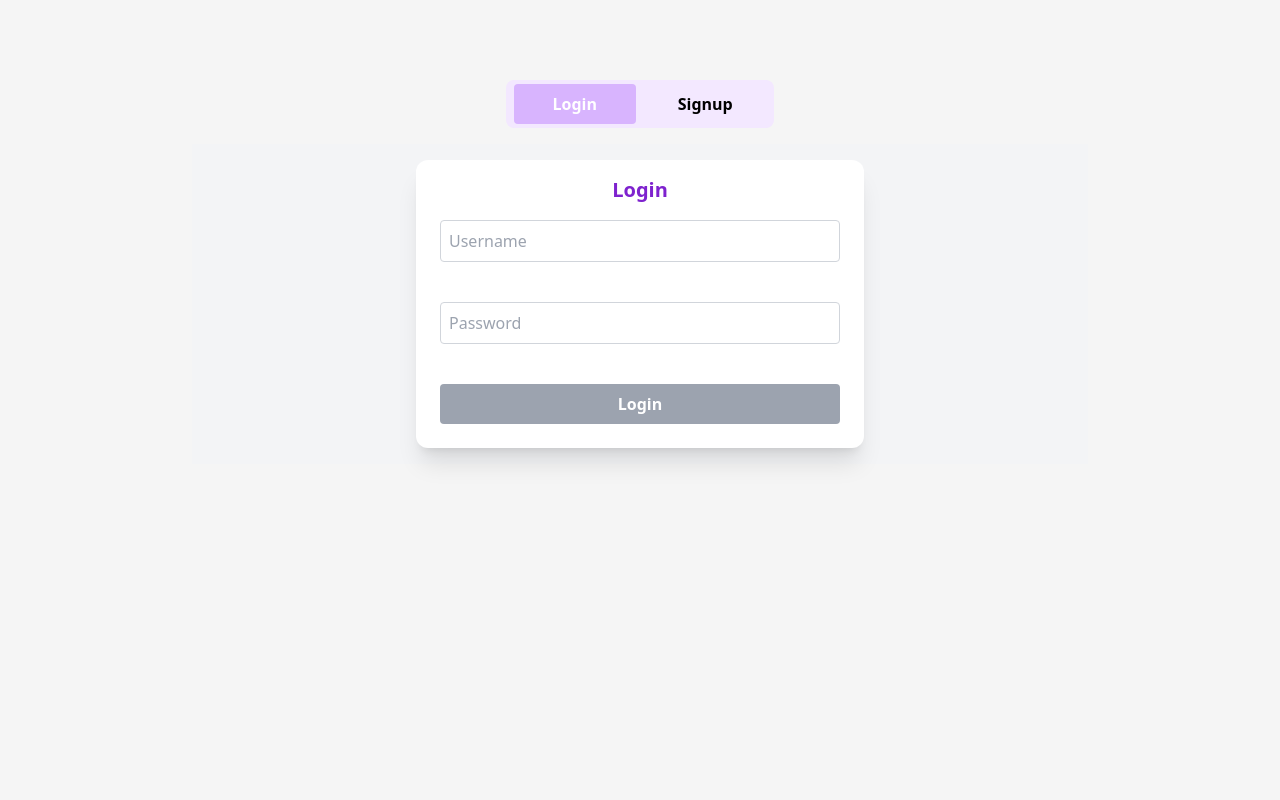
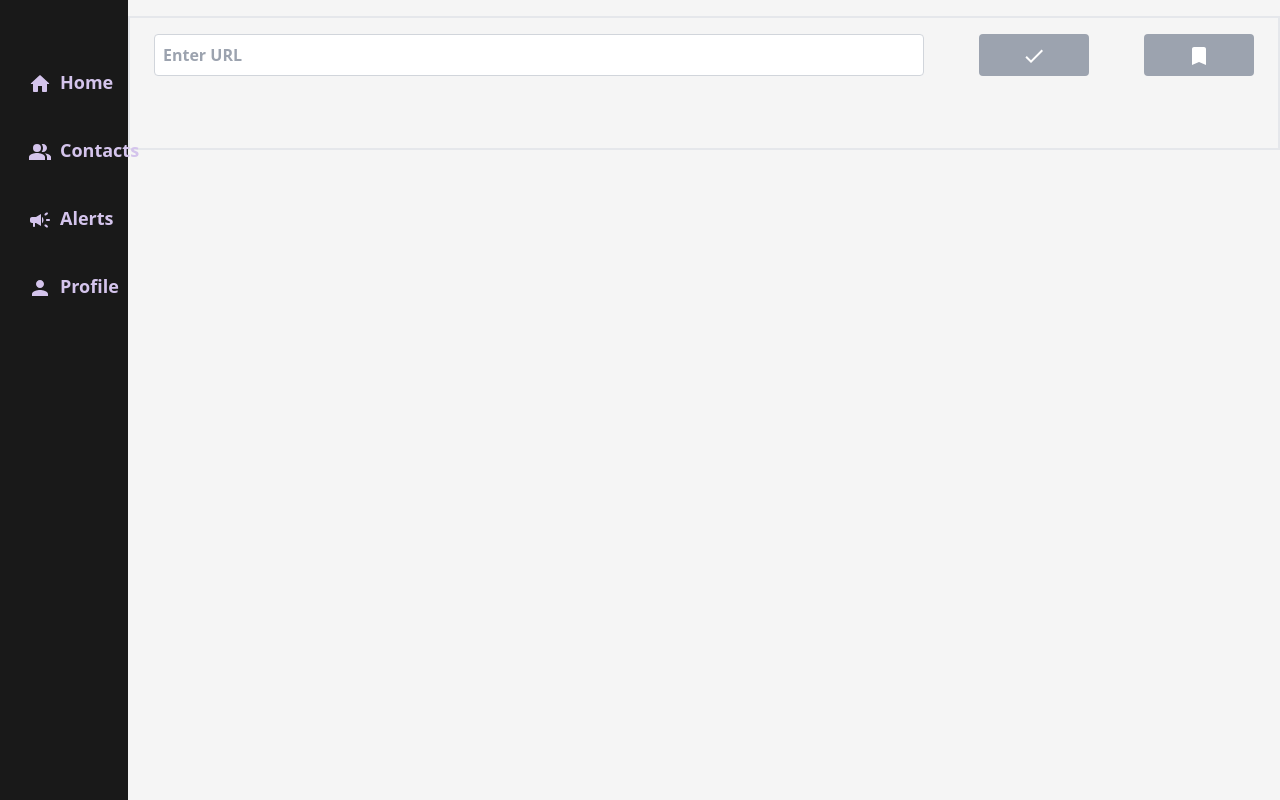
Before and after one commit to manish0kuniyal/API-Testing-Tool, a React (Vite) app: page /contacts in a window 1280 px wide. Before the commit this address led to /auth. Built offline with nearby package versions, Linux system fonts and the light colour scheme.

Commit message:
ApiLogic

```diff
--- a/src/App.jsx
+++ b/src/App.jsx
@@ -39,7 +39,7 @@ function App() {
 
     // Example usage:
     const token = getCookie('access_token');
-    // console.log("...",token); // Will log the value of the authToken cookie or undefined if it doesn't exist
+    console.log("...",token); // Will log the value of the authToken cookie or undefined if it doesn't exist
 
     if (token) {
       setIsAuthenticated(true); // Set auth status to true if token exists
@@ -89,32 +89,32 @@ function App() {
             <Route
               path="/"
               element={
-                <ProtectedRoute isAuthenticated={isAuthenticated}>
+                // <ProtectedRoute isAuthenticated={isAuthenticated}>
                   <Home />
-                </ProtectedRoute>
+                // </ProtectedRoute>
               }
             />
             <Route
               path="/contacts"
               element={
-                <ProtectedRoute isAuthenticated={isAuthenticated}>
+                // <ProtectedRoute isAuthenticated={isAuthenticated}>
                   <Contacts />
-                </ProtectedRoute>
+                // </ProtectedRoute>
               }
             />
             <Route
               path="/alerts"
               element={
-                <ProtectedRoute isAuthenticated={isAuthenticated}>
+                // <ProtectedRoute isAuthenticated={isAuthenticated}>
                   <Alerts />
-                </ProtectedRoute>
+                // </ProtectedRoute>
               }
             /><Route
             path="/profile"
             element={
-              <ProtectedRoute isAuthenticated={isAuthenticated}>
+              // <ProtectedRoute isAuthenticated={isAuthenticated}>
                 <Profile />
-              </ProtectedRoute>
+              // </ProtectedRoute>
             }
           />
 
--- a/src/Dashboard/Contacts/Contacts.jsx
+++ b/src/Dashboard/Contacts/Contacts.jsx
@@ -1,12 +1,109 @@
-
-import React from 'react';
-import Button from '@mui/material/Button';
-import Icon from '@mui/icons-material/AccountCircle';
+import React, { useState, useEffect } from 'react';
+import BookmarkIcon from '@mui/icons-material/Bookmark';
+import DoneIcon from '@mui/icons-material/Done';
+import { ApiInfo } from '../../api/ApiResponse';
 
 function Contacts() {
+  const [url, setUrl] = useState('');
+  const [submittedUrl, setSubmittedUrl] = useState(''); // New state to track the submitted URL
+  const [isLoading, setIsLoading] = useState(false);
+  const [error, setError] = useState(null);
+  const [response, setResponse] = useState(null);
+  const [responseHeaders, setResponseHeaders] = useState(null);
+  const [responseTime, setResponseTime] = useState(null);
+  const [responseStatus, setResponseStatus] = useState(null);
+
+  // Use effect to fetch data only when the submitted URL changes
+  useEffect(() => {
+    const fetchData = async () => {
+      if (submittedUrl) {
+        setIsLoading(true);
+        setError(null);
+
+        try {
+          const data = await ApiInfo({ url: submittedUrl });
+          console.log(data,"pppp")
+          if (data) {
+            setResponse(data.responseBody);
+            setResponseHeaders(data.responseHeaders);
+            setResponseStatus(data.statusCode);
+            setResponseTime(data.responseTime);
+            console.log(responseStatus,responseTime,"00000000")
+          }
+        } catch (err) {
+          setError(err.message || 'An error occurred');
+        } finally {
+          setIsLoading(false);
+        }
+      }
+    };
+
+    fetchData();
+  }, [submittedUrl]); // Fetch data whenever the submitted URL changes
+
+  const handleUrl = (e) => {
+    e.preventDefault();
+    setSubmittedUrl(url); // Update the submitted URL, which triggers useEffect
+  };
+
+  const responseArrayLength = Array.isArray(response) ? response.length : 0;
+
   return (
-    <div >
-    Contacts
+    <div className="p-6 pt-4 border-2 w-full">
+      <form className="flex items-center justify-between" onSubmit={handleUrl}>
+        <input
+          placeholder="Enter URL"
+          className="p-2 border font-semibold text-blue-400 border-gray-300 rounded w-[70%]"
+          value={url}
+          onChange={(e) => setUrl(e.target.value)}
+          required
+        />
+        <button
+          type="submit"
+          className="p-2 rounded text-white bg-gray-400 hover:bg-black w-[10%]"
+        >
+          <DoneIcon />
+        </button>
+        <button
+          type="button"
+          className="p-2 rounded text-white bg-gray-400 hover:bg-black w-[10%]"
+          onClick={() => console.log("Save clicked")}
+        >
+          <BookmarkIcon />
+        </button>
+      </form>
+
+      <div className="mt-4 p-4">
+        {isLoading && <p>Loading...</p>}
+        {error && <p className="text-red-500">{error}</p>}
+
+        {response && responseHeaders && (
+          <div className="mt-4 space-y-4">
+            <div className="p-4 bg-gray-100 rounded-md">
+              <p><strong className='text-green-700'>Status:</strong> {responseStatus || 'Unknown'}</p>
+              <p><strong className='text-blue-700'>Message:</strong> {response.message || 'No message'}</p>
+              <p><strong className='text-red-700'>Response Time:</strong> {responseTime}\</p>
+              <p><strong className='text-red-700'>Data Length:</strong> {responseArrayLength}</p>
+            </div>
+
+            <div className="grid grid-cols-1 md:grid-cols-2 gap-4">
+              <div className="bg-black text-red-500 p-4 rounded-md bg-white overflow-auto max-h-64 box-border">
+                <h4 className="font-bold text-purple-400">Response Headers</h4>
+                <pre className="whitespace-pre-wrap break-words overflow-wrap">
+                  {JSON.stringify(responseHeaders, null, 2)}
+                </pre>
+              </div>
+
+              <div className="p-4 bg-black text-purple-400 rounded-md bg-white overflow-auto max-h-64 box-border">
+                <h4 className="font-bold text-red-500">Response Data</h4>
+                <pre className="whitespace-pre-wrap break-words overflow-wrap">
+                  {JSON.stringify(response, null, 2)}
+                </pre>
+              </div>
+            </div>
+          </div>
+        )}
+      </div>
     </div>
   );
 }
--- /dev/null
+++ b/src/api/ApiResponse.js
@@ -0,0 +1,26 @@
+// const API_BASE_URL="https://dashboardbackendmain.vercel.app/user"
+const API_BASE_URL="http://localhost:3000/user"
+export const ApiInfo = async (userData) => {
+    try {
+      const response = await fetch(
+      `${API_BASE_URL}/apiUrl`,
+        {
+        method: 'POST',
+        headers: {
+          'Content-Type': 'application/json',
+        },credentials: 'include',
+        body: JSON.stringify(userData)
+      });
+
+      if (!response.ok) {
+        const error = await response.json();
+        throw new Error(error.message || 'Failed to fetch API');
+      }
+
+      const data = await response.json();
+      return data;
+    } catch (err) {
+      console.log("Error during user creation:", err);
+      return null;
+    }
+  };
--- a/src/api/userauth.js
+++ b/src/api/userauth.js
@@ -1,5 +1,5 @@
-const API_BASE_URL="https://dashboardbackendmain.vercel.app/user"
-// const API_BASE_URL="http://localhost:3000/user"
+// const API_BASE_URL="https://dashboardbackendmain.vercel.app/user"
+const API_BASE_URL="http://localhost:3000/user"
 export const createUser = async (userData) => {
     try {
       const response = await fetch(
```
